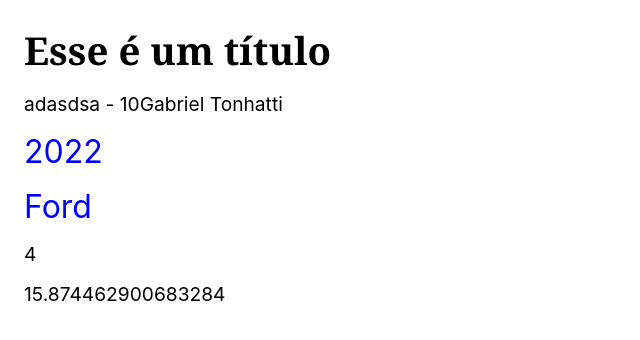
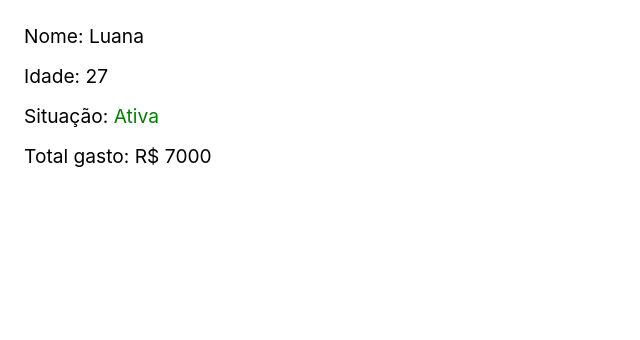
Before and after one commit to GabrielTonhatti/curso-react-origamid, a React (Create React App) app in the folder appreact/: page / in a window 1280 px wide. Shown: the top 340 px of the page, without its empty margins (0-640 px from the left). Built offline with nearby package versions, Linux system fonts and the light colour scheme.

Commit message:
Exercício JSX 2

```diff
--- a/appreact/src/App.js
+++ b/appreact/src/App.js
@@ -1,36 +1,49 @@
-const titulo = <h1>Esse é um título</h1>;
+// Mostre os dados da aplicação, como aprensetado no vídeo
+// Não utilize CSS externo, use o style para mudar as cores
+// Se a situação estiver ativa pinte de verde, inativa vermelho
+// Se o gasto for maior que 10000 mostre uma mensagem
+const luana = {
+    cliente: "Luana",
+    idade: 27,
+    compras: [
+        { nome: "Notebook", preco: "R$ 2500" },
+        { nome: "Geladeira", preco: "R$ 3000" },
+        { nome: "Smartphone", preco: "R$ 1500" },
+    ],
+    ativa: true,
+};
+
+const mario = {
+    cliente: "Mario",
+    idade: 31,
+    compras: [
+        { nome: "Notebook", preco: "R$ 2500" },
+        { nome: "Geladeira", preco: "R$ 3000" },
+        { nome: "Smartphone", preco: "R$ 1500" },
+        { nome: "Guitarra", preco: "R$ 3500" },
+    ],
+    ativa: false,
+};
 
 const App = () => {
-    const random = Math.random();
-    const ativo = false;
+    const dados = luana;
 
-    function mostrarNome(sobrenome) {
-        return "Gabriel " + sobrenome;
-    }
-
-    const carro = {
-        marca: "Ford",
-        rodas: "4",
-    };
-
-    const estiloP = {
-        color: "blue",
-        fontSize: "2rem",
-    };
+    const total = dados.compras
+        .map((compra) => Number(compra.preco.replace("R$ ", "")))
+        .reduce((total, preco) => total + preco);
 
     return (
         <>
-            {titulo}
+            <p>Nome: {dados.cliente}</p>
+            <p>Idade: {dados.idade}</p>
             <p>
-                {true ? "adasdsa" : "dsadaas"} - {10}
-                {mostrarNome("Tonhatti")}
+                Situação:{" "}
+                <span style={{ color: dados.ativa ? "green" : "red" }}>
+                    {dados.ativa ? "Ativa" : "Inativa"}
+                </span>
             </p>
-            <p style={estiloP}>{new Date().getFullYear()}</p>
-            <p style={estiloP}>{carro.marca}</p>
-            <p>{carro.rodas}</p>
-            <p className={ativo ? "ativo" : "inativo"}>
-                {(random * 1000) / 50}
-            </p>
+            <p>Total gasto: R$ {total}</p>
+            {total > 10000 && <p>Você está gastando muito.</p>}
         </>
     );
 };
```
